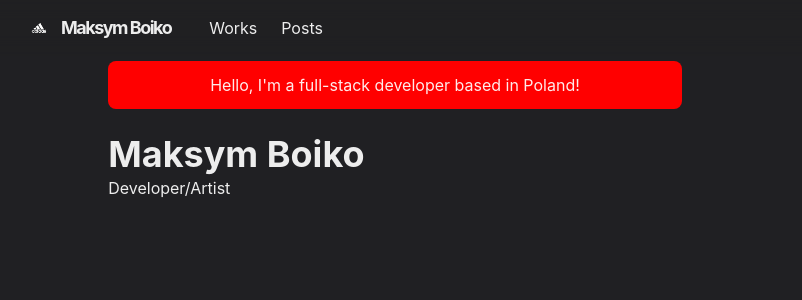
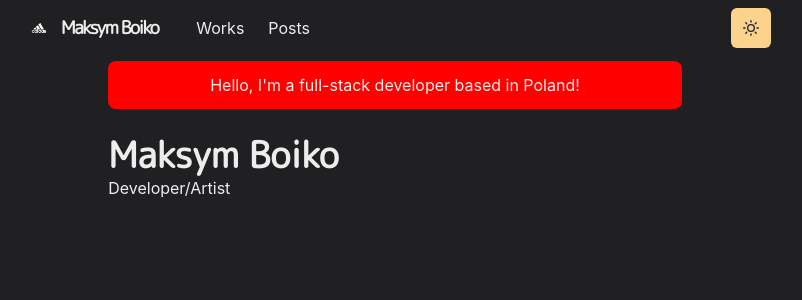
Before and after one commit to Makrootx/Portfolio-Page, a Next.js app: page / in a window 1280 px wide. Shown: the top 300 px of the page, without its empty margins (245-1047 px from the left). Built offline with nearby package versions, Linux system fonts and the light colour scheme.

Commit message:
Supported changing theme of website
Added a possibility of changing theme of the website. Also added custom heading font.

```diff
--- /dev/null
+++ b/components/fonts.js
@@ -0,0 +1,10 @@
+import { Global } from "@emotion/react";
+
+const Fonts=()=>{
+    <Global
+        styles={`
+        @import url('https://fonts.googleapis.com/css2?family=M+PLUS+Rounded+1c:wght@300;700&display=swap');
+        `}></Global>
+}
+
+export default Fonts
--- a/components/navbar.js
+++ b/components/navbar.js
@@ -16,6 +16,8 @@ import{
     useColorModeValue,
 } from '@chakra-ui/react';
 import { HamburgerIcon } from "@chakra-ui/icons";
+
+import ThemeToggleButton from "./theme-toggle-button";
 
 const LinkItem = ({href, path, children}) => {
     const active = path === href
@@ -66,6 +68,7 @@ const NavBar = props=>{
                     </LinkItem>
                 </Stack>
                 <Box flex={1} align="right">
+                    <ThemeToggleButton/>
                     <Box ml={2} display={{base: 'inline-block', md: 'none'}}>
                         <Menu>
                             <MenuButton as={IconButton} icon={<HamburgerIcon/>} variant="outline" arial-label="Options"/>
--- /dev/null
+++ b/components/theme-toggle-button.js
@@ -0,0 +1,15 @@
+import { IconButton, useColorMode, useColorModeValue } from "@chakra-ui/react";
+import { SunIcon, MoonIcon } from "@chakra-ui/icons";
+
+const ThemeToggleButton=()=>{
+    const {toggleColorMode}=useColorMode()
+
+    return(
+        <IconButton aria-label="Toogle theme"
+        colorScheme={useColorModeValue('purple', 'orange')}
+        icon={useColorModeValue(<MoonIcon/>, <SunIcon/>)}
+        onClick={toggleColorMode}/>
+    )
+}
+
+export default ThemeToggleButton
--- a/libs/theme.js
+++ b/lib/theme.js
@@ -1,5 +1,6 @@
 import { extendTheme } from "@chakra-ui/react";
 import {mode} from '@chakra-ui/theme-tools'
+import '@fontsource/m-plus-rounded-1c'
 
 const styles ={
     global: props=>({
@@ -10,9 +11,9 @@ const styles ={
 }
 
 const components={
-    Headings:{
+    Heading:{
         variants:{
-            'page-title':{
+            'section-title':{
                 textDecoration: 'underline',
                 fontSize: 20,
                 textUnderlineOffset: 6,
@@ -20,6 +21,9 @@ const components={
                 textDecorationThickness: 4,
                 marginTop: 3,
                 marginBottom: 4
+            },
+            'page-title':{
+
             }
         }
     },
@@ -32,7 +36,7 @@ const components={
 }
 
 const fonts={
-    heading: 'M PLUS Rounded 1c'
+    heading: `'M PLUS Rounded 1c'`
 }
 
 const colors={
--- a/package.json
+++ b/package.json
@@ -17,6 +17,7 @@
     "@chakra-ui/react": "^2.8.2",
     "@emotion/react": "^11.11.3",
     "@emotion/styled": "^11.11.0",
+    "@fontsource/m-plus-rounded-1c": "^5.0.11",
     "framer-motion": "^11.0.5",
     "next": "^14.1.0",
     "react": "^18.2.0",
--- a/pages/_app.js
+++ b/pages/_app.js
@@ -1,18 +1,12 @@
 import { ChakraProvider } from "@chakra-ui/provider";
 import Layout from '../components/layouts/main'
-import { extendTheme} from "@chakra-ui/react";
-import theme from "../libs/theme";
-
-const myTheme=extendTheme({
-    config:{
-        initialColorMode: 'dark',
-        useSystemColorMode: true
-    }
-})
+import theme from "../lib/theme";
+import Fonts from "../components/fonts";
 
 const Website=({Component, pageProps, router})=>{
     return(
         <ChakraProvider theme={theme}>
+            <Fonts/>
             <Layout router={router}>
                 <Component {... pageProps} key={router.route}/>
             </Layout>
--- a/pages/_document.js
+++ b/pages/_document.js
@@ -1,6 +1,6 @@
 import { ColorModeScript } from "@chakra-ui/react";
 import NextDocument, {Html, Head, Main, NextScript} from "next/document"
-import theme from "../libs/theme";
+import theme from "../lib/theme";
 
 export default class Document extends NextDocument{
     render(){
```
Also changed, not shown: 1 other file (tests, documents, lock files or other folders).
